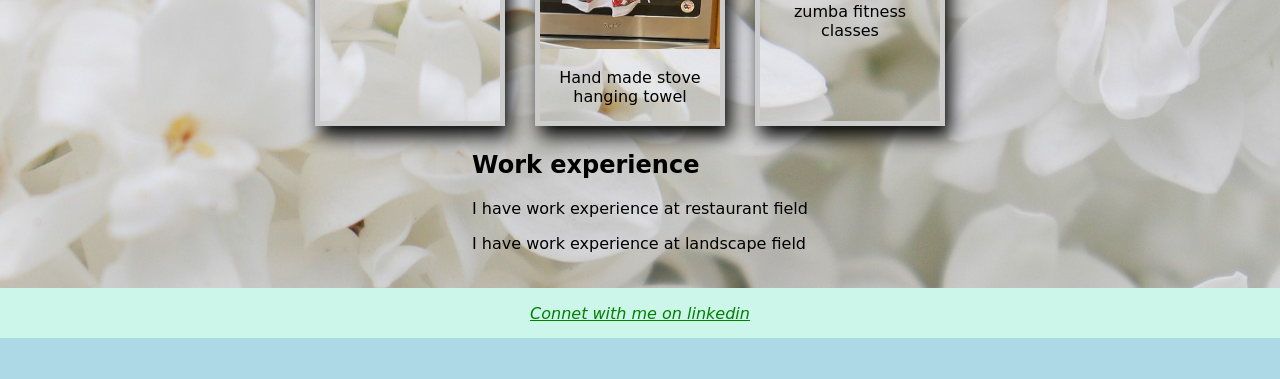
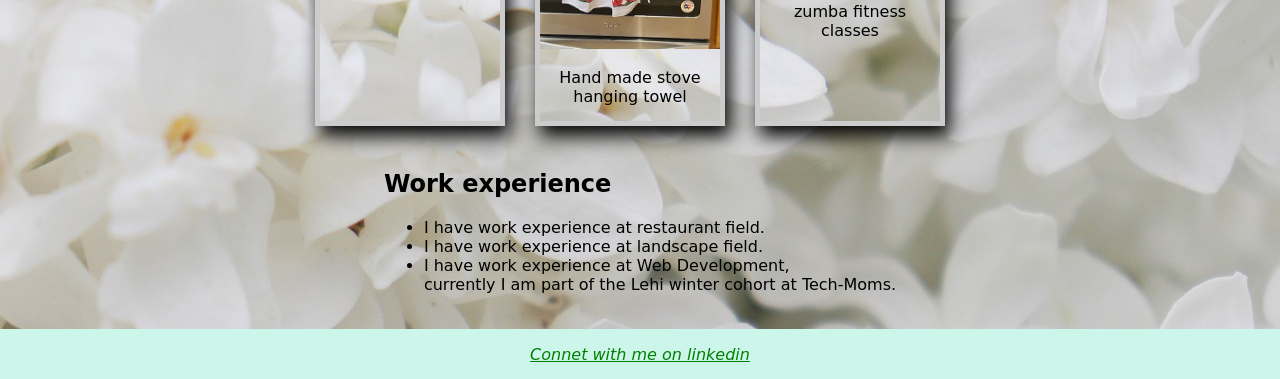
Before and after one commit to AraceliJuarezvi/Aracelisporfolio.github.io, a plain HTML site: page index.html in a window 1280 px wide. Shown: the part 1171-1550 px from the top of the page. Before the commit the page ends 1509 px from the top, so only its background shows below. Drawn offline with Linux system fonts and the light colour scheme.

Commit message:
Add files via upload
updated html

```diff
--- a/index.html
+++ b/index.html
@@ -81,39 +81,24 @@
               </div>
               <DIV class="gallery">
                 <a href="assets/zumba.jpg">
-                <img src="assets/zumba2.jpg" alt="Zumba photo" class="img2" ></a><BR />
+                <img src="assets/zumba.jpg" alt="Zumba photo" class="img2" ></a><BR />
                 <div class="desc"> One of my hobbies is to do zumba fitness classes</div>
               </div>
             </div>
           </section>
         </section>
-
-            <!--
-            <audio controls src=https://audio.code.org/start2.mp3></audio>
-
-            <audio autoplay controls loop>
-                <audio src="c:\Users\juare\Downloads\music\Sweethearts - TrackTribe.mp3"></audio>
-
-                <source src="audio/cancion.mp3 type="audio/mpeg"></audio>
-            <source src="audio/ cancion.ogg"type="audio/ogg">
-            <source src="audio/cancion.wav"type="audio/wav">
-            <audio controls src="c:\Users\juare\Downloads\music\When Irish Eyes Are Smiling - Freedom Trail Studio.mp3"></audio>
-          </div>
-          -->
+          <br>
           <section class="title">
-
             <section>
-
               <h2>Work experience</h2>
-            <p>I have work experience at restaurant field</p>
-            <p>I have work experience at landscape field</p>
+              <ul>
+                <li>I have work experience at restaurant field.</li>
+                <li>I have work experience at landscape field.</li>
+                <li>I have work experience at Web Development, <br> currently I am part of the Lehi winter cohort at Tech-Moms.</li>
+              </ul>
               <br>
             </section>
-
-
-
             <!--<img src="assets/Flags.jpg" alt="Flags Mex-EEUU">-->
-
           </section>
     </main>
    <!-- <script src="index.js"></script>-->
```
Lines whose indentation alone changed are shown as unchanged.
